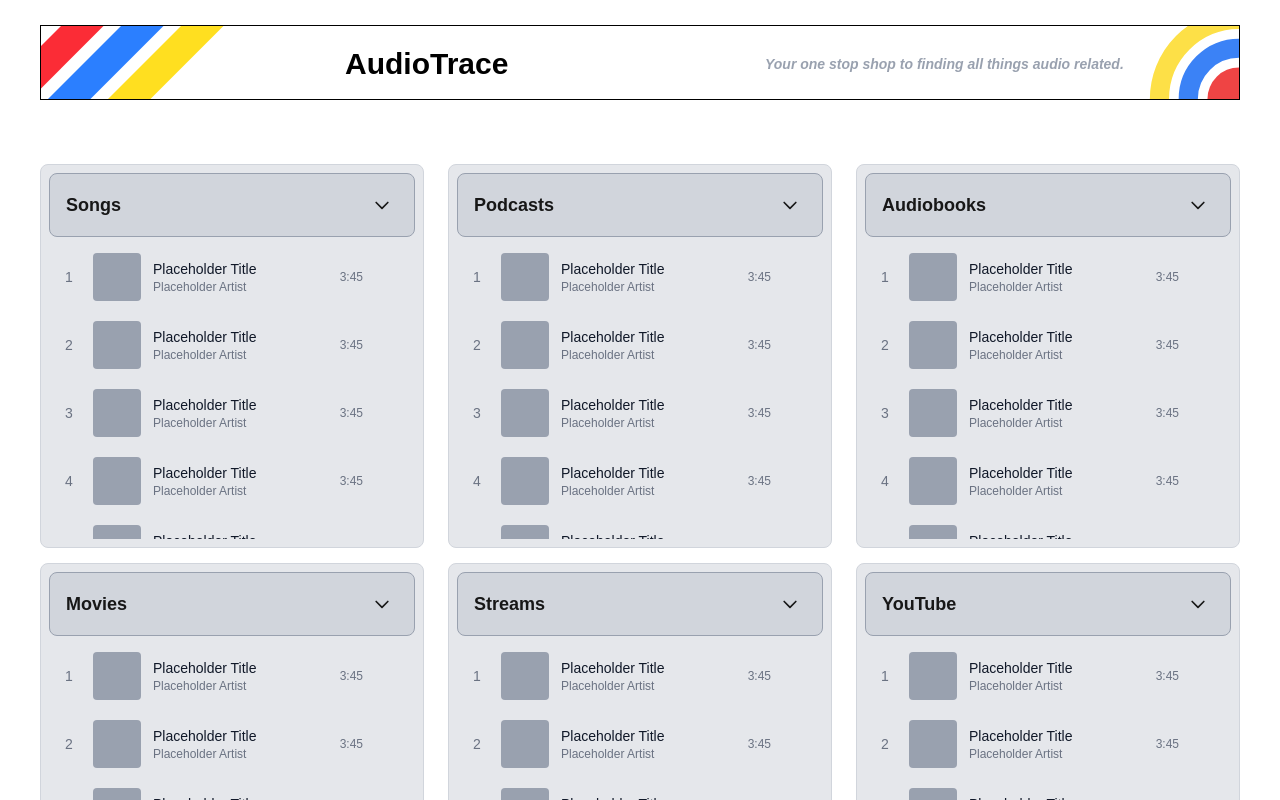
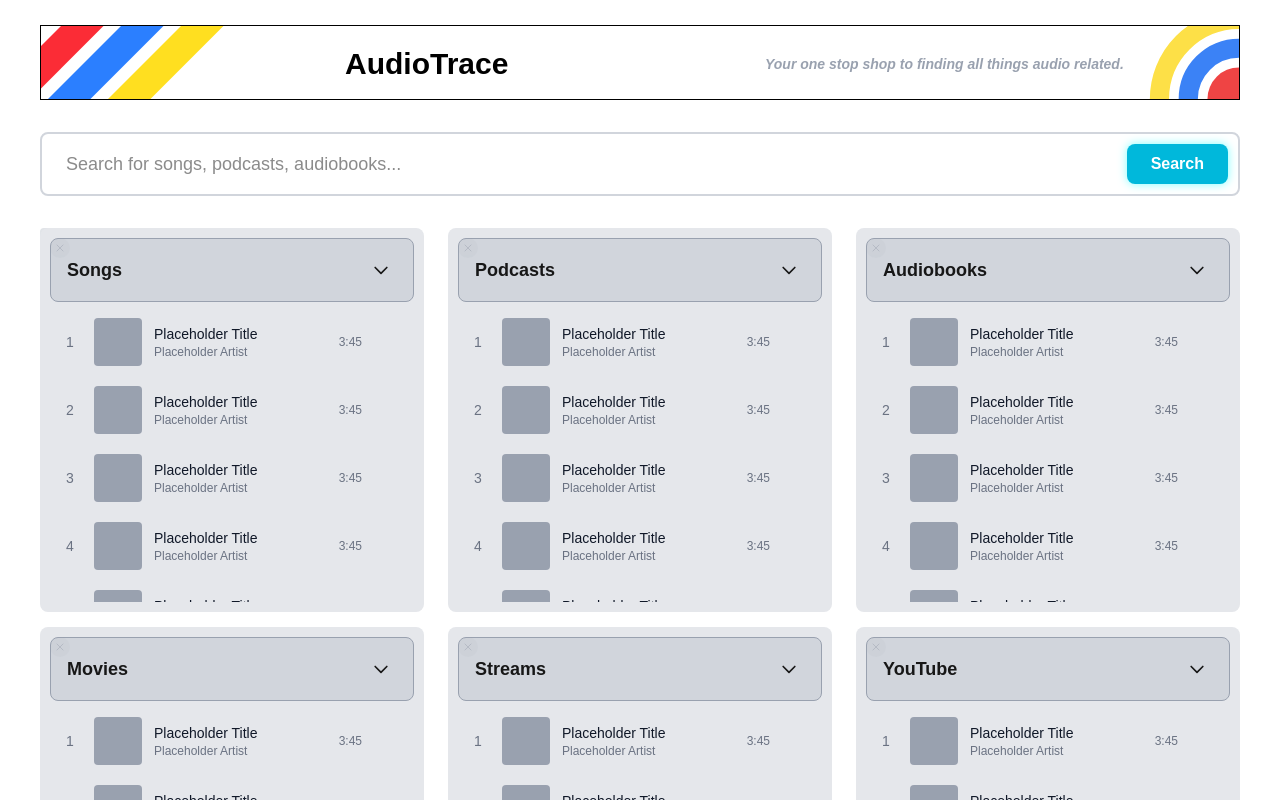
Before and after one commit to Romacheck1/AudioTrace, a Next.js app: page / in a window 1280 px wide. Shown: the top 800 px of the page. Built offline with nearby package versions, Linux system fonts and the light colour scheme.

Commit message:
Add search bar, card swapping, remove/reset functionality, and subtle X buttons

```diff
--- a/app/page.tsx
+++ b/app/page.tsx
@@ -1,4 +1,5 @@
 import Header from '@/components/Header';
+import SearchBar from '@/components/SearchBar';
 import ContentGrid from '@/components/ContentGrid';
 import Footer from '@/components/Footer';
 
@@ -9,6 +10,7 @@ export default function Home() {
   return (
     <div className={PAGE_PADDING}>
       <Header />
+      <SearchBar />
       <ContentGrid />
       <Footer />
     </div>
--- /dev/null
+++ b/app/search/page.tsx
@@ -0,0 +1,25 @@
+interface SearchPageProps {
+  searchParams: { q?: string };
+}
+
+export default function SearchPage({ searchParams }: SearchPageProps) {
+  const query = searchParams?.q || '';
+
+  return (
+    <div className="px-10">
+      <div className="w-[1200px] mx-auto mt-16">
+        <h1 className="text-4xl font-bold mb-8">
+          {query ? `Search Results for "${query}"` : 'Search Results'}
+        </h1>
+        <div className="bg-gray-100 rounded-lg p-8 border border-gray-300 min-h-[400px]">
+          <p className="text-gray-600">
+            {query
+              ? `Search results for "${query}" will appear here.`
+              : 'Search results will appear here.'
+            }
+          </p>
+        </div>
+      </div>
+    </div>
+  );
+}
--- a/components/CategoryCard.tsx
+++ b/components/CategoryCard.tsx
@@ -8,11 +8,57 @@ interface CategoryCardProps {
   categoryIndex: number;
   selectedTime: string;
   onTimeSelect: (time: string) => void;
+  isSelected: boolean;
+  onClick: () => void;
+  onRemove: () => void;
 }
 
-export default function CategoryCard({ categoryName, categoryIndex, selectedTime, onTimeSelect }: CategoryCardProps) {
+// 80s neon colors for each card - only computed when needed
+const getNeonColor = (index: number) => {
+  const colors = [
+    { border: '#00ffff', glow: 'rgba(0, 255, 255, 0.3)' }, // Cyan
+    { border: '#ff00ff', glow: 'rgba(255, 0, 255, 0.3)' }, // Magenta
+    { border: '#9d4edd', glow: 'rgba(157, 78, 221, 0.3)' }, // Purple
+    { border: '#ff006e', glow: 'rgba(255, 0, 110, 0.3)' }, // Pink
+    { border: '#ffbe0b', glow: 'rgba(255, 190, 11, 0.3)' }, // Yellow
+    { border: '#06ffa5', glow: 'rgba(6, 255, 165, 0.3)' }, // Green
+    { border: '#3a86ff', glow: 'rgba(58, 134, 255, 0.3)' }, // Blue
+    { border: '#ff006e', glow: 'rgba(255, 0, 110, 0.3)' }, // Hot Pink
+    { border: '#00f5ff', glow: 'rgba(0, 245, 255, 0.3)' }, // Light Cyan
+  ];
+  return colors[index % colors.length];
+};
+
+export default function CategoryCard({ categoryName, categoryIndex, selectedTime, onTimeSelect, isSelected, onClick, onRemove }: CategoryCardProps) {
+  const neonColor = isSelected ? getNeonColor(categoryIndex) : null;
+
   return (
-    <div className="bg-gray-200 rounded-lg h-96 border border-gray-300 flex-1 flex flex-col p-2">
+    <div
+      className={`bg-gray-200 rounded-lg h-96 flex-1 flex flex-col p-2 relative cursor-pointer transition-all ${
+        isSelected ? 'scale-[1.02]' : ''
+      }`}
+      onClick={onClick}
+      style={isSelected && neonColor ? {
+        border: `2px solid ${neonColor.border}`,
+        boxShadow: `0 0 10px ${neonColor.glow}, inset 0 0 10px ${neonColor.glow}`,
+      } : {
+        border: '2px solid transparent',
+      }}
+    >
+      {/* X button - top left, subtle */}
+      <button
+        onClick={(e) => {
+          e.stopPropagation();
+          onRemove();
+        }}
+        className="absolute top-2 left-2 w-5 h-5 flex items-center justify-center rounded-full bg-gray-400/20 hover:bg-gray-400/40 text-gray-500/60 hover:text-gray-700 transition-all z-10 opacity-40 hover:opacity-100"
+        aria-label="Remove card"
+      >
+        <svg className="w-3 h-3" fill="none" stroke="currentColor" viewBox="0 0 24 24">
+          <path strokeLinecap="round" strokeLinejoin="round" strokeWidth={2} d="M6 18L18 6M6 6l12 12" />
+        </svg>
+      </button>
+
       <CategoryHeader
         categoryName={categoryName}
         categoryIndex={categoryIndex}
--- a/components/ContentGrid.tsx
+++ b/components/ContentGrid.tsx
@@ -5,33 +5,97 @@ import CategoryCard from './CategoryCard';
 
 export default function ContentGrid() {
   const CONTAINER_WIDTH = 'w-[1200px]';
-  const CONTENT_TOP_MARGIN = 'mt-16';
+  const CONTENT_TOP_MARGIN = 'mt-8';
   const ROW_GAP = 'mb-[15px]';
   const BOX_GAP = 'gap-6';
 
   const categories = ['Songs', 'Podcasts', 'Audiobooks', 'Movies', 'Streams', 'YouTube', 'News', 'Radio', 'Interviews'];
 
   const [selectedTimes, setSelectedTimes] = useState<{ [key: number]: string }>({});
+  const [selectedCards, setSelectedCards] = useState<number[]>([]);
+  const [categoryOrder, setCategoryOrder] = useState<number[]>([0, 1, 2, 3, 4, 5, 6, 7, 8]);
+  const [hiddenCards, setHiddenCards] = useState<Set<number>>(new Set());
 
-  const handleTimeSelect = (categoryIndex: number, time: string) => {
-    setSelectedTimes({ ...selectedTimes, [categoryIndex]: time });
+  const handleTimeSelect = (originalIndex: number, time: string) => {
+    setSelectedTimes({ ...selectedTimes, [originalIndex]: time });
   };
 
+  const handleCardClick = (positionIndex: number) => {
+    const originalIndex = categoryOrder[positionIndex];
+
+    if (selectedCards.length === 0) {
+      // First selection
+      setSelectedCards([positionIndex]);
+    } else if (selectedCards.length === 1) {
+      if (selectedCards[0] === positionIndex) {
+        // Deselect if clicking same card
+        setSelectedCards([]);
+      } else {
+        // Swap positions
+        const newOrder = [...categoryOrder];
+        const [firstPos, secondPos] = selectedCards[0] < positionIndex
+          ? [selectedCards[0], positionIndex]
+          : [positionIndex, selectedCards[0]];
+
+        // Swap the category indices at these positions
+        [newOrder[firstPos], newOrder[secondPos]] = [newOrder[secondPos], newOrder[firstPos]];
+        setCategoryOrder(newOrder);
+        setSelectedCards([]);
+      }
+    }
+  };
+
+  const handleRemove = (positionIndex: number) => {
+    const originalIndex = categoryOrder[positionIndex];
+    setHiddenCards(new Set([...hiddenCards, originalIndex]));
+    setSelectedCards(selectedCards.filter(pos => pos !== positionIndex));
+  };
+
+  const handleReset = () => {
+    setCategoryOrder([0, 1, 2, 3, 4, 5, 6, 7, 8]);
+    setSelectedCards([]);
+    setHiddenCards(new Set());
+  };
+
+  // Filter out hidden cards and reindex positions
+  const visibleOrder = categoryOrder.filter(index => !hiddenCards.has(index));
+
   return (
-    <div className={`hidden xl:block ${CONTAINER_WIDTH} mx-auto ${CONTENT_TOP_MARGIN} flex flex-col`}>
+    <div className={`hidden xl:block ${CONTAINER_WIDTH} mx-auto ${CONTENT_TOP_MARGIN} flex flex-col relative`}>
+      {/* Reset button - positioned on the left */}
+      <button
+        onClick={handleReset}
+        className="absolute left-0 top-0 px-3 py-1.5 text-sm bg-gray-400/30 hover:bg-gray-400/50 text-gray-600 hover:text-gray-800 rounded transition-all"
+        aria-label="Reset card order"
+      >
+        Reset
+      </button>
+
+      <div className="flex flex-col">
         {Array.from({ length: 3 }).map((_, rowIndex) => {
           const isLastRow = rowIndex === 2;
           return (
             <div key={rowIndex} className={`flex flex-row ${BOX_GAP} ${!isLastRow ? ROW_GAP : ''}`}>
               {Array.from({ length: 3 }).map((_, colIndex) => {
-              const categoryIndex = rowIndex * 3 + colIndex;
+                const gridIndex = rowIndex * 3 + colIndex;
+                if (gridIndex >= visibleOrder.length) {
+                  return <div key={`empty-${gridIndex}`} className="flex-1" />;
+                }
+
+                const originalIndex = visibleOrder[gridIndex];
+                const originalPosition = categoryOrder.indexOf(originalIndex);
+                const isSelected = selectedCards.includes(originalPosition);
+
                 return (
                   <CategoryCard
-                  key={categoryIndex}
-                  categoryName={categories[categoryIndex]}
-                  categoryIndex={categoryIndex}
-                  selectedTime={selectedTimes[categoryIndex] || 'All Time'}
-                  onTimeSelect={(time) => handleTimeSelect(categoryIndex, time)}
+                    key={`${gridIndex}-${originalIndex}`}
+                    categoryName={categories[originalIndex]}
+                    categoryIndex={originalIndex}
+                    selectedTime={selectedTimes[originalIndex] || 'All Time'}
+                    onTimeSelect={(time) => handleTimeSelect(originalIndex, time)}
+                    isSelected={isSelected}
+                    onClick={() => handleCardClick(originalPosition)}
+                    onRemove={() => handleRemove(originalPosition)}
                   />
                 );
               })}
@@ -39,5 +103,6 @@ export default function ContentGrid() {
           );
         })}
       </div>
+    </div>
   );
 }
--- /dev/null
+++ b/components/SearchBar.tsx
@@ -0,0 +1,42 @@
+'use client';
+
+import { useState } from 'react';
+import { useRouter } from 'next/navigation';
+
+export default function SearchBar() {
+  const [searchQuery, setSearchQuery] = useState('');
+  const router = useRouter();
+
+  const handleSubmit = (e: React.FormEvent) => {
+    e.preventDefault();
+    if (searchQuery.trim()) {
+      router.push(`/search?q=${encodeURIComponent(searchQuery.trim())}`);
+    }
+  };
+
+  return (
+    <div className="hidden xl:block w-[1200px] mx-auto mt-8">
+      <form onSubmit={handleSubmit} className="relative">
+        <input
+          type="text"
+          value={searchQuery}
+          onChange={(e) => setSearchQuery(e.target.value)}
+          placeholder="Search for songs, podcasts, audiobooks..."
+          className="w-full px-6 py-4 rounded-lg bg-white border-2 border-gray-300 focus:outline-none focus:border-cyan-500 text-lg transition-all"
+          style={{
+            boxShadow: searchQuery ? '0 0 15px rgba(0, 255, 255, 0.3)' : 'none',
+          }}
+        />
+        <button
+          type="submit"
+          className="absolute right-3 top-1/2 -translate-y-1/2 px-6 py-2 rounded-lg bg-cyan-500 hover:bg-cyan-400 text-white font-semibold transition-colors"
+          style={{
+            boxShadow: '0 0 10px rgba(0, 255, 255, 0.5)',
+          }}
+        >
+          Search
+        </button>
+      </form>
+    </div>
+  );
+}
```
Lines whose indentation alone changed are shown as unchanged.
